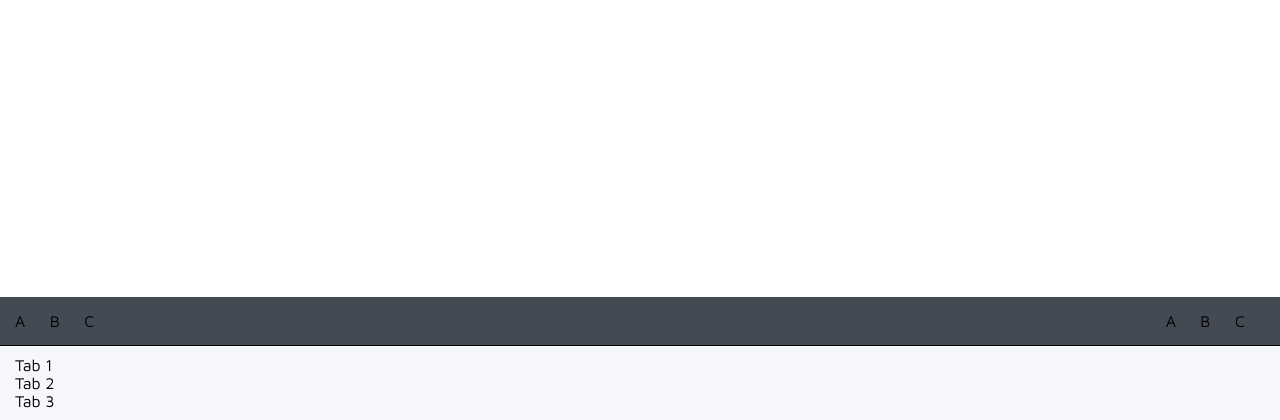
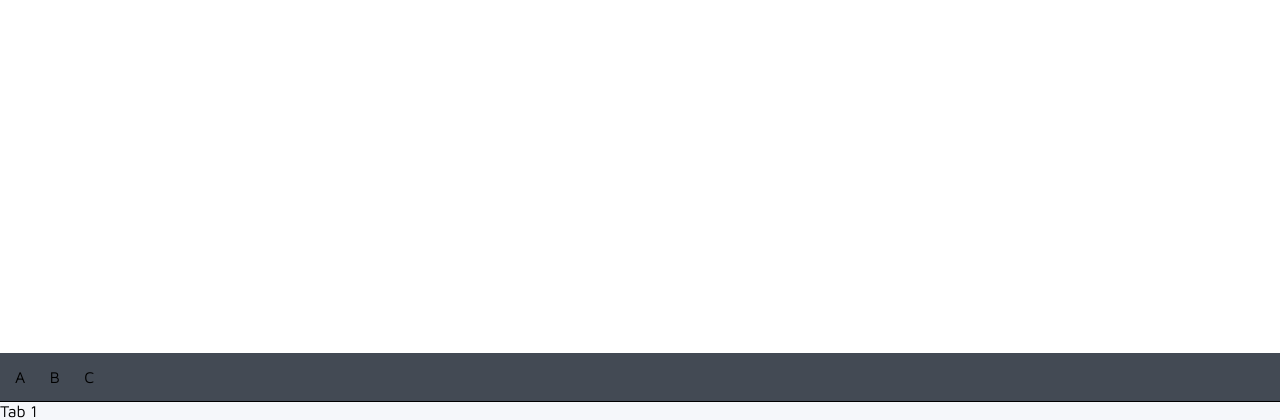
Before and after one commit to DripsPHP/Debugbar, a PHP site: page /debugbar.php in a window 1280 px wide. Shown: the part 380-800 px from the top of the page. Run offline with PHP 8.4, Linux system fonts and the light colour scheme.

Commit message:
Auf-/Zuklappen

```diff
--- a/debugbar.php
+++ b/debugbar.php
@@ -3,26 +3,44 @@
 
 <div id="debugbar">
     <header id="debugbar-header">
-        <nav style="float: right;">
-            <a href="#tab1">A</a>
-            <a href="#tab2">B</a>
-            <a href="#tab3">C</a>
-        </nav>
         <nav>
-            <a href="#tab1">A</a>
-            <a href="#tab2">B</a>
-            <a href="#tab3">C</a>
+            <a href="#debugbartab-A">A</a>
+            <a href="#debugbartab-B">B</a>
+            <a href="#debugbartab-C">C</a>
         </nav>
     </header>
     <div id="debugbar-content">
-        <div class="tab">
+        <div class="tab" id="debugbartab-A">
             Tab 1
         </div>
-        <div class="tab">
+        <div class="tab" id="debugbartab-B">
             Tab 2
         </div>
-        <div class="tab">
+        <div class="tab" id="debugbartab-C">
             Tab 3
         </div>
     </div>
 </div>
+
+<script>
+  window.jQuery || document.write('<script src="https://ajax.googleapis.com/ajax/libs/jquery/2.2.2/jquery.min.js"><\/script>')
+</script>
+
+<script>
+$(document).ready(function(){
+    $("#debugbar-content .tab").eq(0).show();
+
+    $("#debugbar-header a").click(function(e){
+        e.preventDefault();
+        e.stopPropagation();
+        id = $(this).prop("href").substr($(this).prop("href").indexOf("#"));
+        $("#debugbar-content .tab").hide();
+        $("#debugbar-content").show();
+        $(id).show();
+    });
+
+    $("#debugbar-header").click(function(e){
+        $("#debugbar-content").toggle();
+    });
+});
+</script>
--- a/style_debugbar.css
+++ b/style_debugbar.css
@@ -27,11 +27,14 @@ nav a{
 
 #debugbar-content {
     color: black;
-    display: block;
-    padding:10px 15px;
+    /*display: none;*/
 }
 
 #debugbar-header{
     border-bottom:1px solid black;
     padding:15px;
 }
+
+#debugbar .tab {
+    display: none;
+}
```
